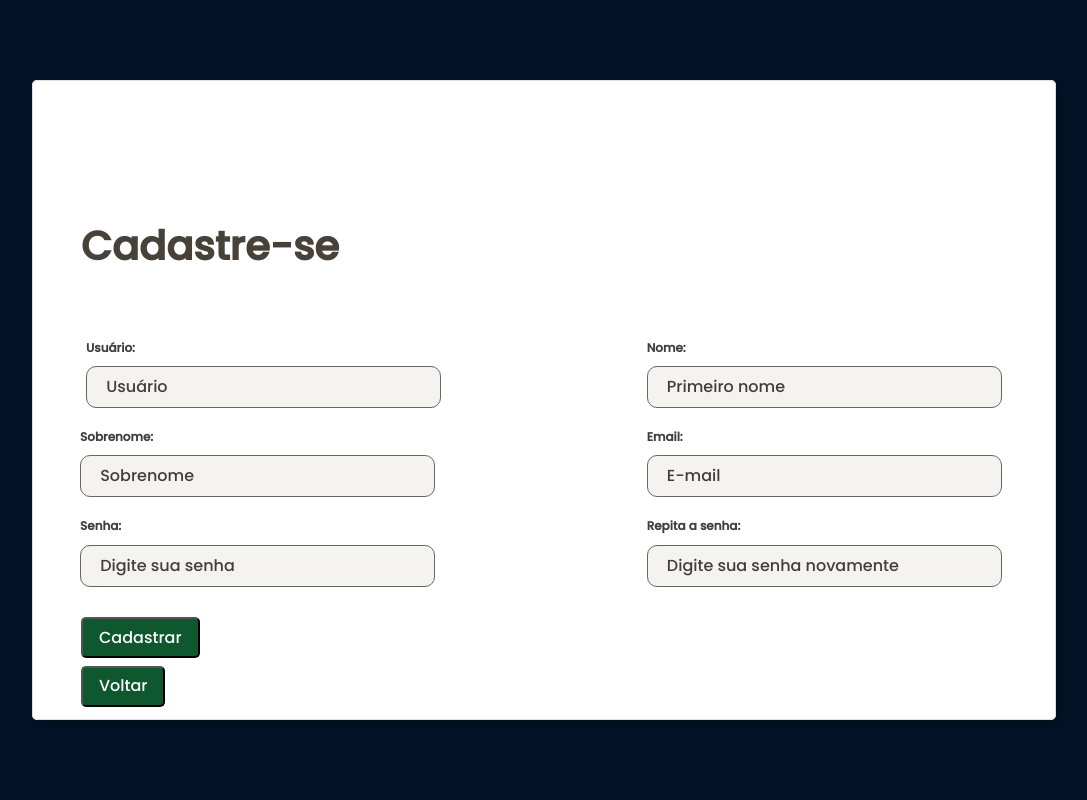
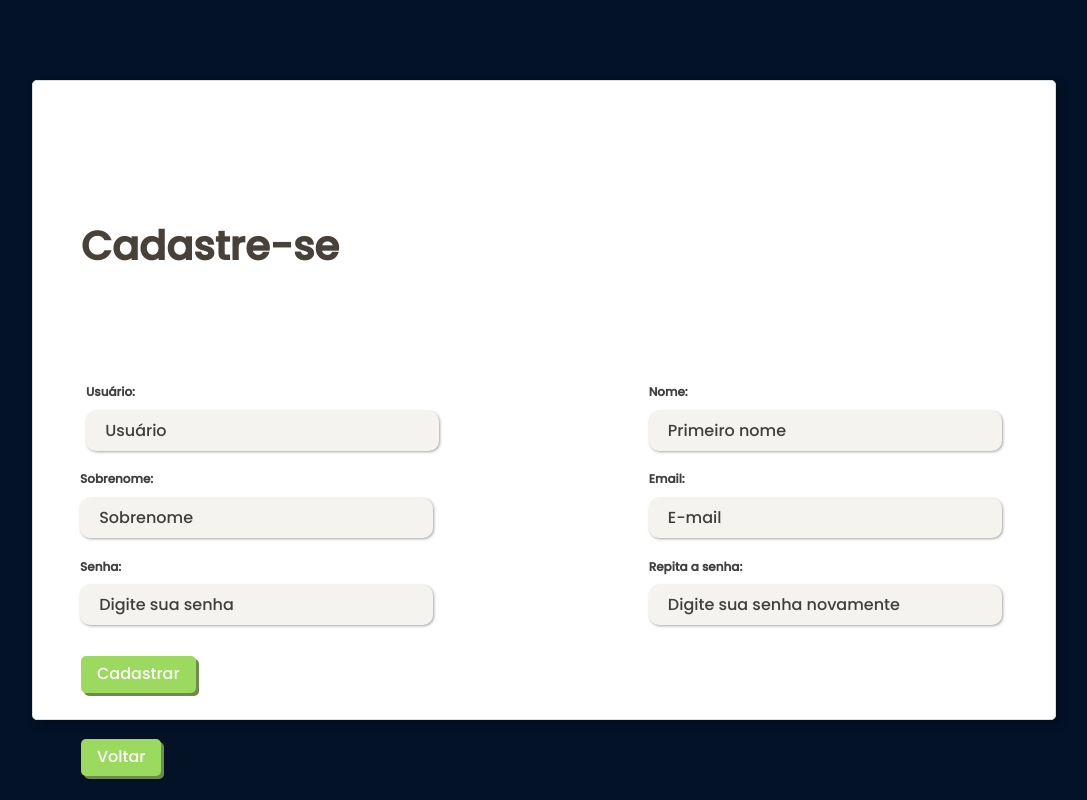
Before and after one commit to Joaoguilhermeasf/PoupApp, a Flask app: page /cadastrar/ in a window 1280 px wide. Shown: the whole page, without its empty margins (96-1183 px from the left). Run offline with Flask 3, Linux system fonts and the light colour scheme; some libraries are stand-ins or nearby versions.

Commit message:
mudança pagigina de cadastro

```diff
--- a/config.py
+++ b/config.py
@@ -4,7 +4,7 @@ SQLALCHEMY_DATABASE_URI = \
     '{SGBD}://{usuario}:{senha}@{servidor}/{database}'.format(
         SGBD = 'postgresql',
         usuario = 'postgres',
-        senha = 'giatech',
+        senha = '9933',
         servidor = '127.0.0.1',
         database = 'poupapp'
     )
--- a/static/css/styles.css
+++ b/static/css/styles.css
@@ -266,7 +266,7 @@ animation: float-itens 5s ease-in-out infinite;
   width: 80%;
   height: 80vh;
   box-shadow: 5px 5px 10px rgba(0,0,0, 0.212);
-  background-color: #F5F3EF;
+  background: rgba(255, 255, 255, 0.65);
   display: flex;
   border-radius: 5px;
 }
@@ -316,6 +316,7 @@ animation: float-itens 5s ease-in-out infinite;
 }
 
 .input-group {
+  margin-top: 10%;
   display: flex;
   flex-wrap: wrap;
   justify-content: space-between;
@@ -329,9 +330,10 @@ animation: float-itens 5s ease-in-out infinite;
 }
 
 .input-box input{
+  box-shadow: 1px 1px 3px #0000005b;
   padding: 0.5rem 1.2rem;
   margin: 0.6rem 0;
-  border: 1px solid #666666;
+  border: none;
   border-radius: 10px;
   background-color: #F5F3EF;
 }
@@ -352,7 +354,9 @@ animation: float-itens 5s ease-in-out infinite;
 }
 
 .register-button{
-  background-color: #0f572e;
+  border: none;
+  background: #9CDA5F;
+  box-shadow: 3px 3px  #6C8C4B;
   padding: 0.4rem 1rem;
   border-radius: 5px;
   cursor: pointer;
@@ -393,9 +397,18 @@ animation: float-itens 5s ease-in-out infinite;
   }
 }
 
-.login-button{
+.login-button button{
+  margin-top: 5%;
+  border: none;
   position: relative;
   display: block;
+  background: #9CDA5F;
+  box-shadow: 3px 3px  #6C8C4B;
+  color: #fff;
+}
+
+.login-button a{
+  text-decoration: none;
 }
 
 @media (max-width: 1530px){
--- a/templates/cadastrar.html
+++ b/templates/cadastrar.html
@@ -5,7 +5,7 @@
 
 <div class="container-register">
     <div class="register-img">
-        <img src="{{ url_for('static', filename='img/register.svg') }}" alt="image register" class="floating">
+        <img src="{{ url_for('static', filename='img/register-2.svg') }}" alt="image register" class="floating">
     </div>
     <div class="register-form">
         <form action="{{ url_for('cadastrar') }}" method="post">
@@ -46,7 +46,7 @@
             </div>
         </form>
         <div class="login-button">
-            <button><a href="{{ url_for('login') }}" role="button">Voltar</a></button>
+            <a href="{{ url_for('login') }}" role="button"><button>Voltar</button></a>
         </div>
     </div>
 </div>
```
Also changed, not shown: static/img/register-2.svg (added).
